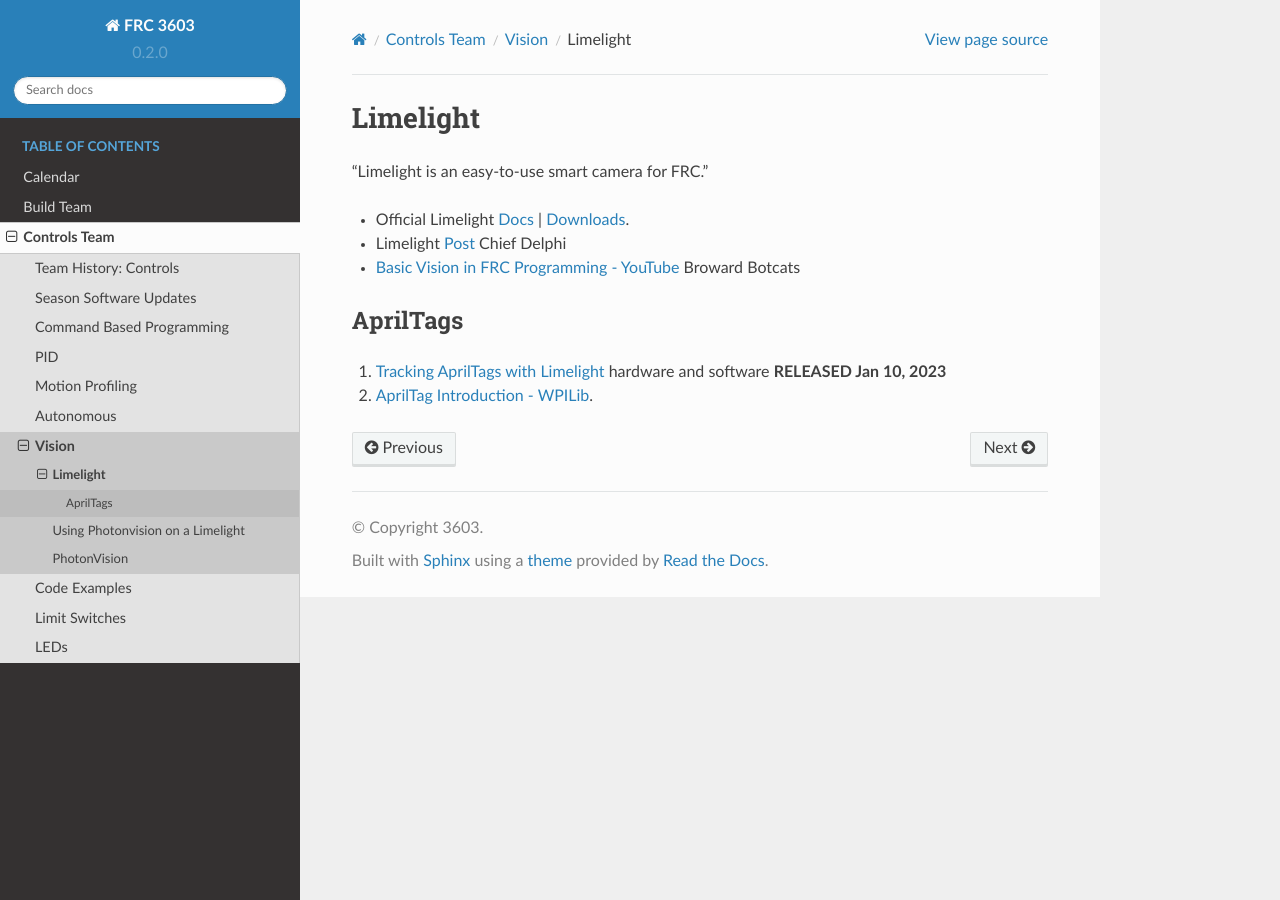
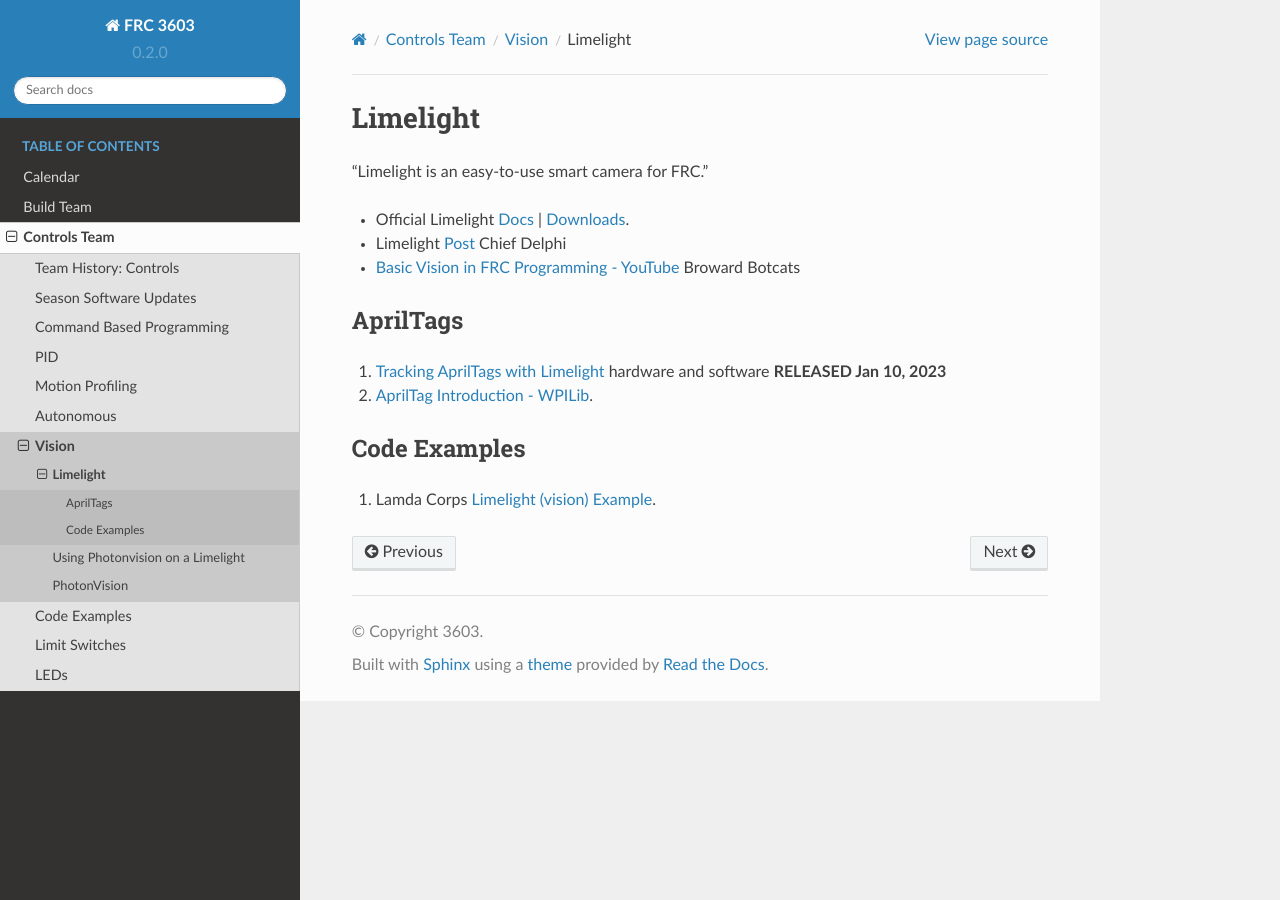
Before and after one commit to CyberCoyotes/3603-CodingHandbook, a Sphinx documentation site: the page built from docs/source/controls/vision/limelight.rst, in a window 1280 px wide. Built offline with Sphinx 7.4.7 and the Read the Docs theme 2.0.0, drawn with Linux system fonts in a browser that asks for light colours; pages that are not in the unit, such as notebooks, are missing from menus.

Commit message:
Update limelight.rst

```diff
--- a/docs/source/controls/vision/limelight.rst
+++ b/docs/source/controls/vision/limelight.rst
@@ -11,3 +11,7 @@ AprilTags
 ----
 #. `Tracking AprilTags with Limelight <https://docs.limelightvision.io/en/latest/apriltags_in_2d.html>`_ hardware and software **RELEASED Jan 10, 2023**
 #. `AprilTag Introduction - WPILib <https://docs.wpilib.org/en/stable/docs/software/vision-processing/apriltag/index.html>`_.
+
+Code Examples
+----
+#. Lamda Corps `Limelight (vision) Example <https://github.com/Lambda-Corps/2020InfiniteRecharge/blob/master/src/main/java/frc/robot/subsystems/Vision.java>`_.
```
